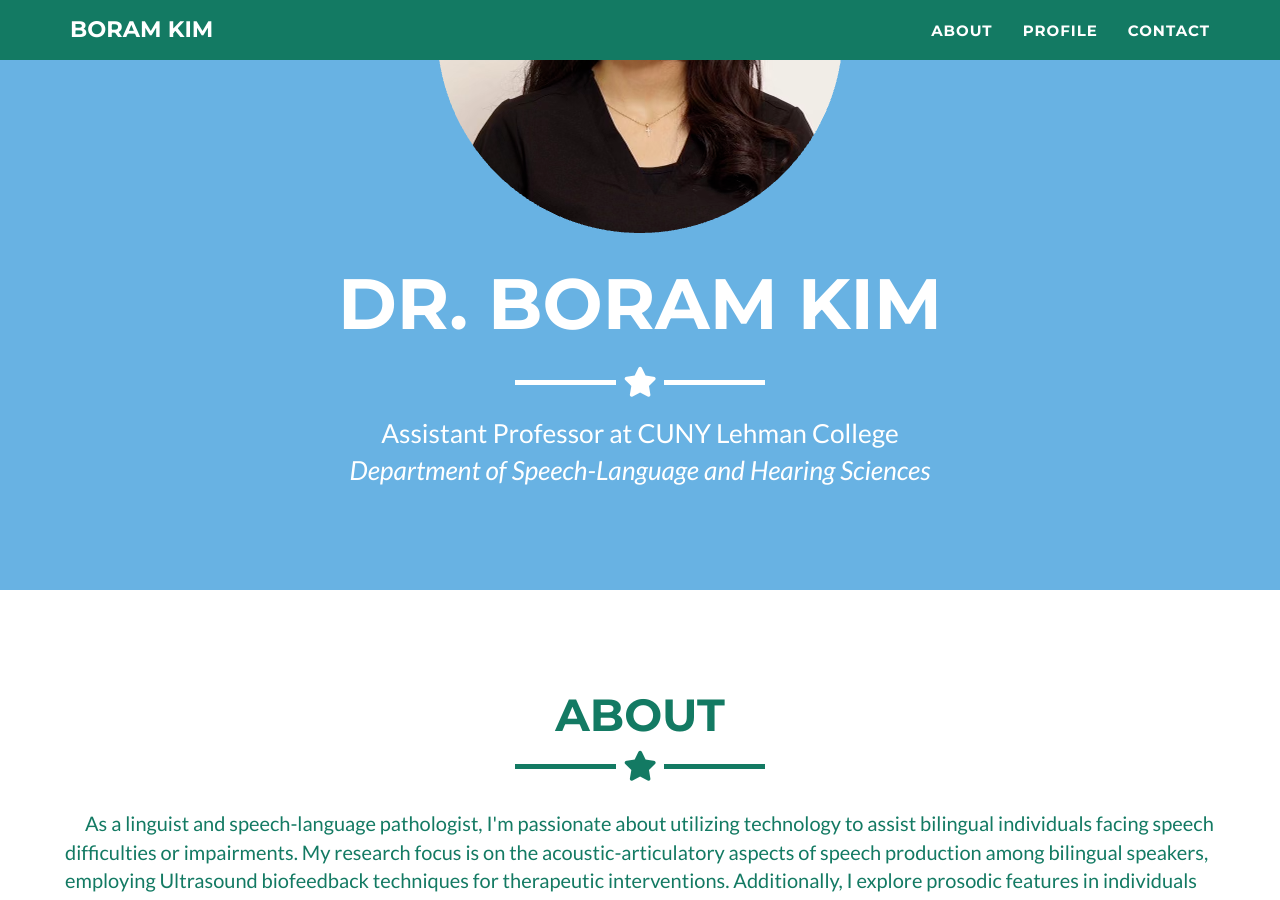
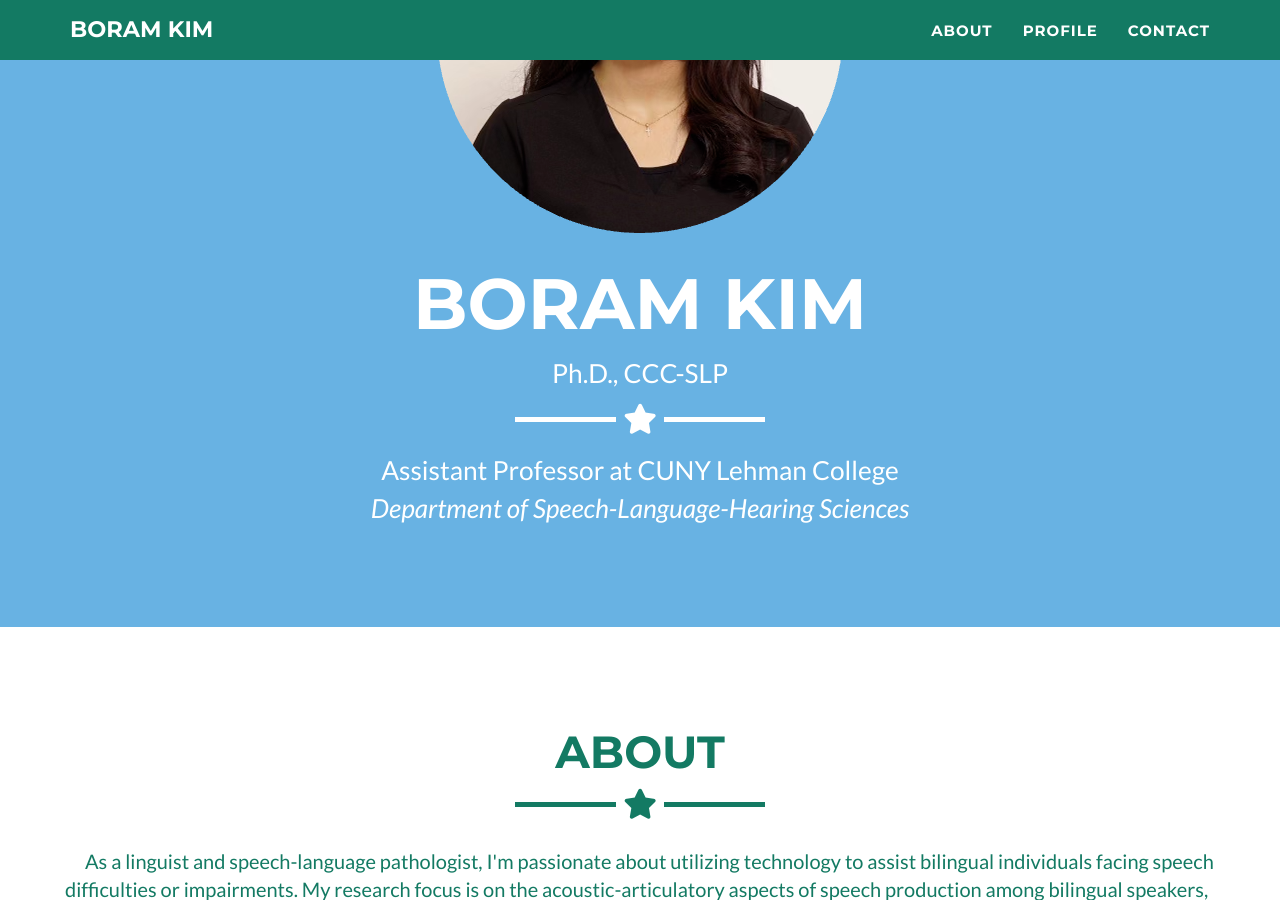
Before and after one commit to drboramkim/drboramkim.github.io, a Jekyll site: the page built from _posts/2024-01-03-education.markdown, in a window 1280 px wide and 900 px high, scrolled down 373 px. Built offline with Jekyll 4.4.1, drawn with Linux system fonts in a browser that asks for light colours.

Commit message:
Update certification

```diff
--- a/_includes/header.html
+++ b/_includes/header.html
@@ -5,9 +5,10 @@
       <div class="col-lg-12">
         <img class="img-responsive" src="img/profile.png" alt="profile-pic" />
         <div class="intro-text">
-          <span class="name">Dr. Boram Kim</span>
+          <span class="name">Boram Kim</span>
+          <span class="skills">Ph.D., CCC-SLP</span>
           <hr class="star-light" />
-          <span class="skills">Assistant Professor at CUNY Lehman College<br/><i>Department of Speech-Language and Hearing Sciences</i></span>
+          <span class="skills">Assistant Professor at CUNY Lehman College<br/><i>Department of Speech-Language-Hearing Sciences</i></span>
         </div>
       </div>
     </div>
```
